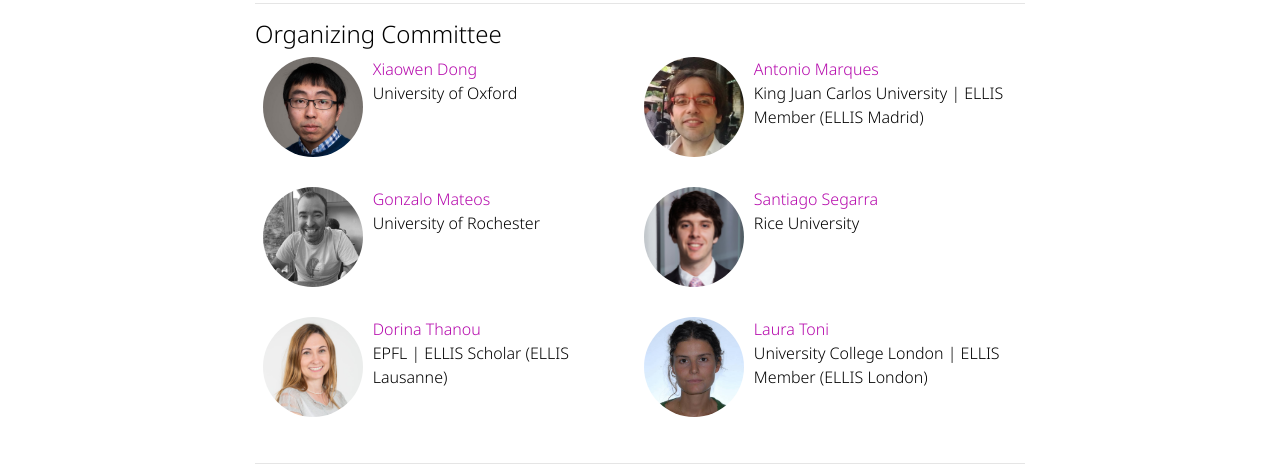
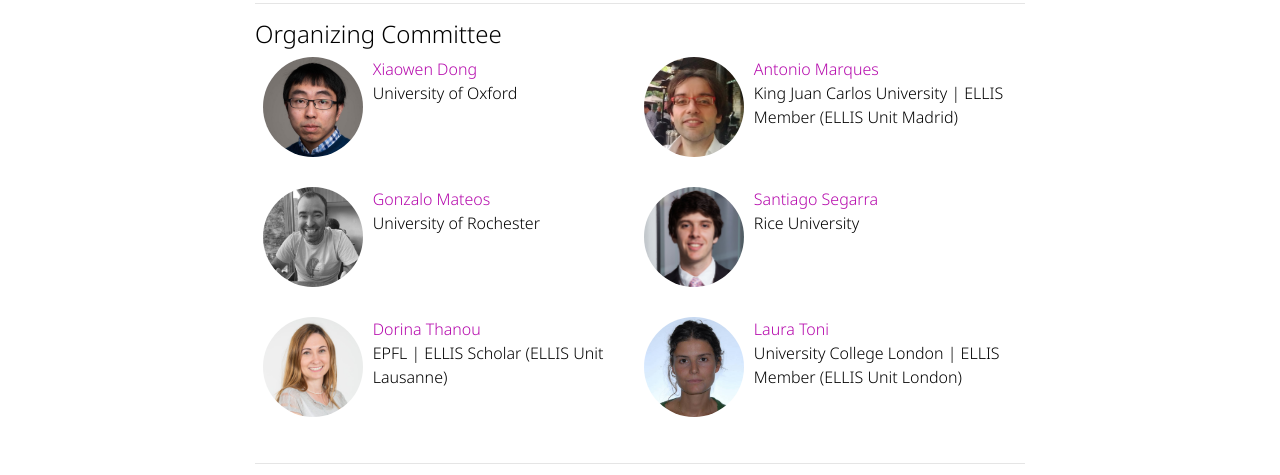
Before and after one commit to shreyasvinaya/gspworkshop2025.github.io, a Jekyll site: the page built from _pages/about.md, in a window 1280 px wide and 900 px high, scrolled down 1422 px. Shown: the part 178-653 px from the top of the window. Built offline with Jekyll 4.4.1, drawn with Linux system fonts in a browser that asks for light colours; full-size pictures stand in for the smaller copies a plugin makes; comment, search, counter and statistics services are not loaded; a style sheet for code colours, icons or effects is not loaded.

Commit message:
Update staff.yml

```diff
--- a/_data/staff.yml
+++ b/_data/staff.yml
@@ -45,7 +45,7 @@ Instructors:
 
   - name: Antonio Marques
     email: antonio.garcia.marques@urjc.es
-    affiliation: King Juan Carlos University | ELLIS Member (ELLIS Madrid)
+    affiliation: King Juan Carlos University | ELLIS Member (ELLIS Unit Madrid)
     url: https://www.tsc.urjc.es/~amarques/
     image: people/Marques_Square.jpg
 
@@ -63,13 +63,13 @@ Instructors:
 
   - name: Dorina Thanou
     email: dorina.thanou@epfl.ch
-    affiliation: EPFL | ELLIS Scholar (ELLIS Lausanne)
+    affiliation: EPFL | ELLIS Scholar (ELLIS Unit Lausanne)
     url: https://people.epfl.ch/dorina.thanou?lang=en
     image: people/Dorina.jpg
 
   - name: Laura Toni
     email: l.toni@ucl.ac.uk
-    affiliation: University College London | ELLIS Member (ELLIS London)
+    affiliation: University College London | ELLIS Member (ELLIS Unit London)
     url: https://www.ucl.ac.uk/iccs/dr-laura-toni
     image: people/laura.jpg
 
```
